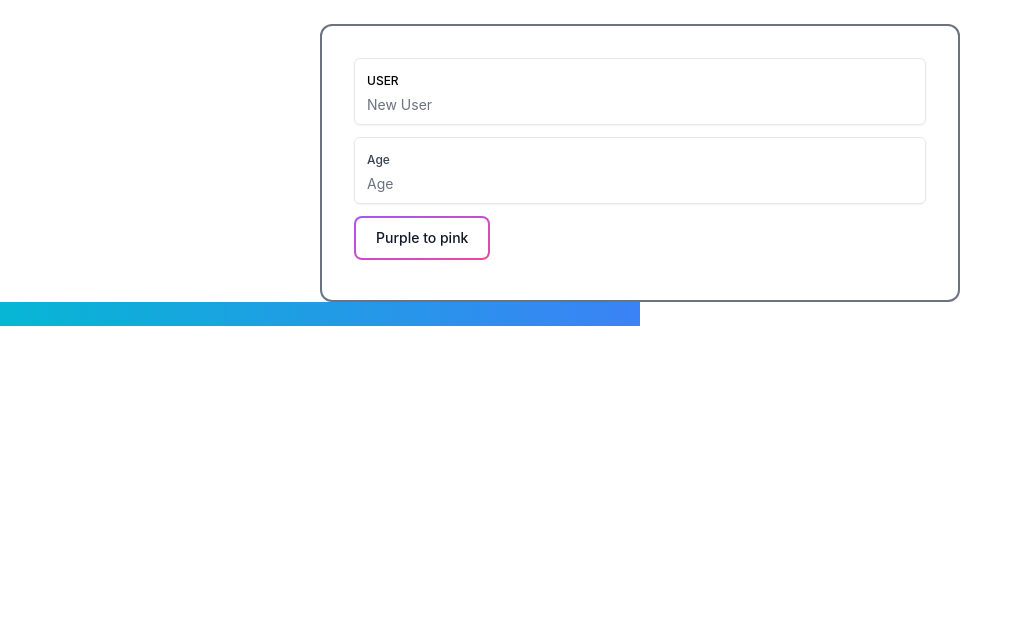
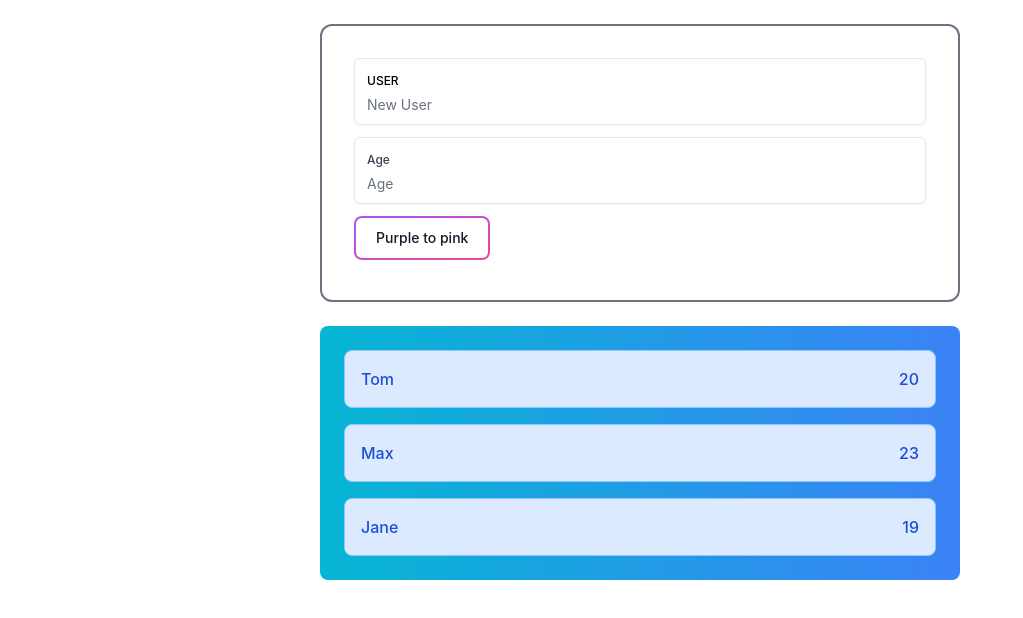
Before and after one commit to locdev-2001/manage-user, a React (Create React App) app: page / in a window 1280 px wide. Shown: the top 618 px of the page, without its empty margins (0-1023 px from the left). Built offline with nearby package versions, Linux system fonts and the light colour scheme.

Commit message:
22/2/2023

```diff
--- a/src/App.js
+++ b/src/App.js
@@ -1,20 +1,26 @@
 import "./App.css";
 import React, { useState } from "react";
 import UserForm from "./components/UserForm";
+import UserItem from "./components/UserItem";
 const staticUser = [
   { id: "e1", name: "Tom", age: 20 },
   { id: "e2", name: "Max", age: 23 },
   { id: "e3", name: "Jane", age: 19 },
 ];
 function App() {
-  const [enteredUser, setEnteredUser] = useState("");
-  const [enteredAge, setEnteredAge] = useState("");
+  const [user, setUser] = useState(staticUser);
+
+  const addUserHandler = (newUser) => {
+    setUser((prevUser) => {
+      return [...prevUser,newUser];
+    });
+  };
   return (
     <>
       <div className="pt-6 h-1/3 flex justify-center m-auto">
-        <UserForm />
+        <UserForm addUserHandler={addUserHandler} />
       </div>
-      <div className="w-3/6 h-1/3 pt-6 flex justify-center bg-gradient-to-r from-cyan-500 to-blue-500"></div>
+      <UserItem items={user} />
     </>
   );
 }
--- a/src/components/UserForm.js
+++ b/src/components/UserForm.js
@@ -1,19 +1,30 @@
 import React, { useState } from "react";
 
-const UserForm = () => {
+const UserForm = (props) => {
   const [user, setUser] = useState("");
   const [age, setAge] = useState("");
   const userHandler = (event) => {
-      setUser(event.target.value);
-      console.log(user)
+    setUser(event.target.value);
   };
-    const ageHandler = (event) => {
-        setAge(event.target.value);
-        console.log(age)
+  const ageHandler = (event) => {
+    setAge(event.target.value);
+  };
+  const submitHandler = (event) => {
+    event.preventDefault();
+    const newUser = {
+      id: Math.random().toString(36).substring(2, 7),
+      name: user,
+      age: age,
     };
-
+    props.addUserHandler(newUser);
+    setUser('');
+    setAge('');
+  };
   return (
-    <form className="w-3/6 flex-col h-1/4 p-8 rounded-xl border-solid border-2 border-gray-500">
+    <form
+      className="w-3/6 flex-col h-1/4 p-8 rounded-xl border-solid border-2 border-gray-500"
+      onSubmit={submitHandler}
+    >
       <label
         for="UserEmail"
         className="block overflow-hidden rounded-md border border-gray-200 px-3 py-2 shadow-sm focus-within:border-blue-600 focus-within:ring-1 focus-within:ring-blue-600 mb-3"
@@ -22,6 +33,7 @@ const UserForm = () => {
         <input
           type="text"
           id="user"
+          value={user}
           placeholder="New User"
           className="mt-1 w-full border-none p-0 focus:border-transparent focus:outline-none focus:ring-0 sm:text-sm"
           onChange={userHandler}
@@ -37,12 +49,13 @@ const UserForm = () => {
           type="text"
           id="Age "
           placeholder="Age"
+          value={age}
           className="mt-1 w-full border-none p-0 focus:border-transparent focus:outline-none focus:ring-0 sm:text-sm"
           onChange={ageHandler}
         />
       </label>
       <button className="relative inline-flex items-center justify-center p-0.5 mb-2 mr-2 overflow-hidden text-sm font-medium text-gray-900 rounded-lg group bg-gradient-to-br from-purple-500 to-pink-500 group-hover:from-purple-500 group-hover:to-pink-500 hover:text-white dark:text-gray focus:ring-4 focus:outline-none focus:ring-purple-200 dark:focus:ring-purple-800">
-        <span className="relative px-5 py-2.5 transition-all ease-in duration-75 bg-white  dark:bg-tranparent rounded-md group-hover:bg-opacity-0">
+        <span className="relative px-5 py-2.5 transition-all ease-in duration-300 bg-white  dark:bg-tranparent rounded-md group-hover:bg-opacity-0">
           Purple to pink
         </span>
       </button>
--- a/src/components/UserItem.js
+++ b/src/components/UserItem.js
@@ -1,9 +1,26 @@
-import React from 'react'
+import React from "react";
 
-
-const UserItem = () => {
+const UserItem = (props) => {
   return (
-    <></>
-  )
-}
-export default UserItem
+    <div className=" h-1/3 pt-6 flex justify-center">
+      <ol className="space-y-4 w-3/6 p-6 bg-gradient-to-r from-cyan-500 to-blue-500 rounded-lg">
+        {/* UserItems */}
+        {props.items.map((item) => (
+          <li>
+            <div
+              className="w-full p-4 text-blue-700 bg-blue-100 border border-blue-300 rounded-lg dark:bg-gray-800 dark:border-blue-800 dark:text-blue-400"
+              role="alert"
+            >
+              <div className="flex items-center justify-between">
+                <span className="sr-only">Social accounts</span>
+                <h3 className="font-medium">{item.name}</h3>
+                <h3 className="font-medium">{item.age}</h3>
+              </div>
+            </div>
+          </li>
+        ))}
+      </ol>
+    </div>
+  );
+};
+export default UserItem;
```
